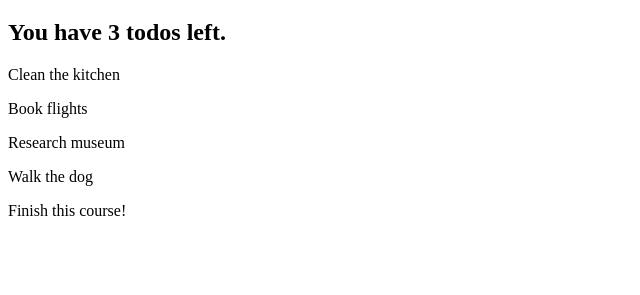
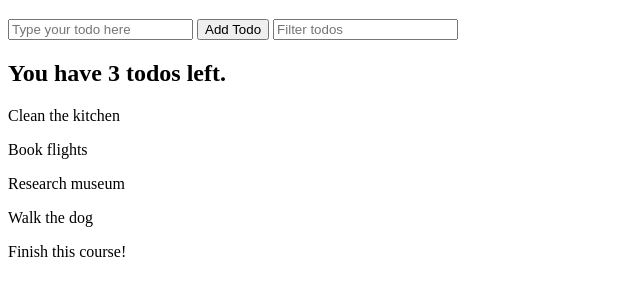
Before and after one commit to prabirprasad/js-bootcamp, a plain HTML site: page todo-app/index.html in a window 1280 px wide. Shown: the part 61-356 px from the top of the page, without its empty margins (0-640 px from the left). Drawn offline with Linux system fonts and the light colour scheme.

Commit message:
rendering filtered data done for both notes & todos | js in browser

```diff
--- a/todo-app/index.html
+++ b/todo-app/index.html
@@ -5,6 +5,10 @@
     </head>
     <body>
         <h1>TODO</h1>
+        <input type="text" id="new-todo-text" placeholder="Type your todo here">
+        <button id="add-todo">Add Todo</button>
+        <input type="text" id="search-text" placeholder="Filter todos">
+        <div id="todos"></div>
         <script src="todo-app.js"></script>
     </body>
 </html>
--- a/todo-app/todo-app.js
+++ b/todo-app/todo-app.js
@@ -29,16 +29,45 @@ const todos = [
     }
 ]
 
-const incompleteTodos = todos.filter(function (item) {
-    return !item.completed
+const filters = {
+    searchText: ''
+}
+
+const renderTodos = function (todos, filters) {
+    const filteredTodos = todos.filter(function (todo) {
+        return todo.text.toLowerCase().includes(filters.searchText.toLowerCase())
+    })
+
+    const incompleteTodos = filteredTodos.filter(function (item) {
+        return !item.completed
+    })
+
+    document.querySelector('#todos').innerHTML = ''
+
+    const summary = document.createElement('h2')
+    summary.textContent = `You have ${incompleteTodos.length} todos left.`
+    document.querySelector('#todos').appendChild(summary)
+
+    filteredTodos.forEach(function (item) {
+        const p = document.createElement('p')
+        p.textContent = item.text
+        document.querySelector('#todos').appendChild(p)
+    })
+}
+
+renderTodos(todos, filters)
+
+// Listen for new todo creation
+document.querySelector('#add-todo').addEventListener('click', function (e) {
+   e.target.textContent = 'Change'
 })
 
-const summary = document.createElement('h2')
-summary.textContent = `You have ${incompleteTodos.length} todos left.`
-document.querySelector('body').appendChild(summary)
+// Listen for todo text change
+document.querySelector('#new-todo-text').addEventListener('input', function (e) {
+    console.log(e.target.value);
+})
 
-todos.forEach(function (item) {
-    const p = document.createElement('p')
-    p.textContent = item.text
-    document.querySelector('body').appendChild(p)
+document.querySelector('#search-text').addEventListener('input', function (e) {
+    filters.searchText = e.target.value
+    renderTodos(todos, filters)
 })
```
Also changed, not shown: notes-app/index.html (+4 -2 lines), notes-app/notes-app.js (+47 -12 lines).
